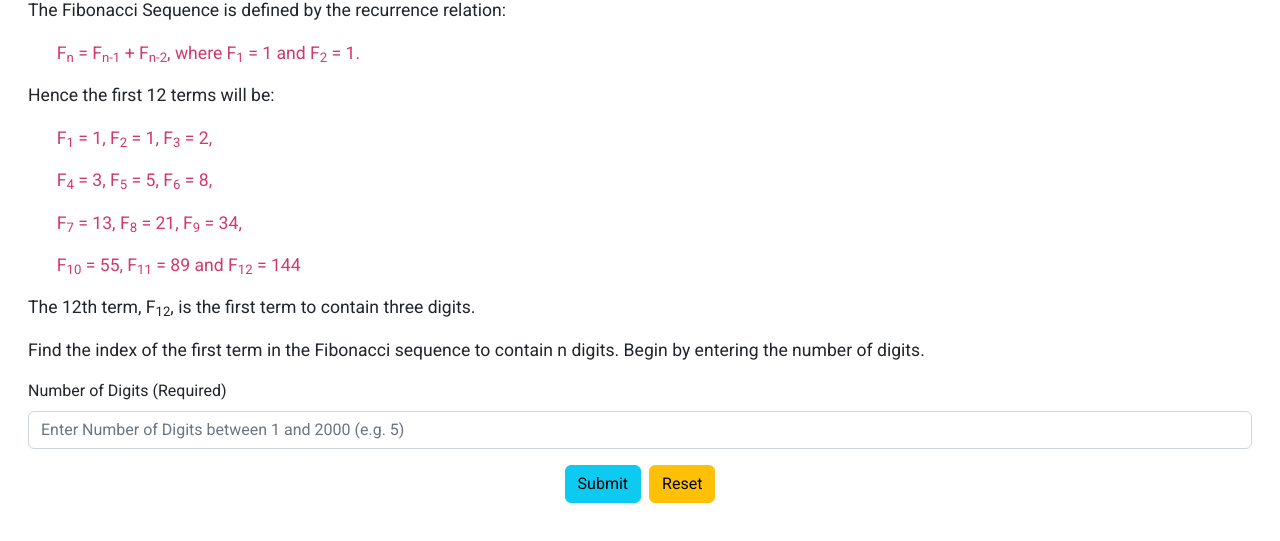
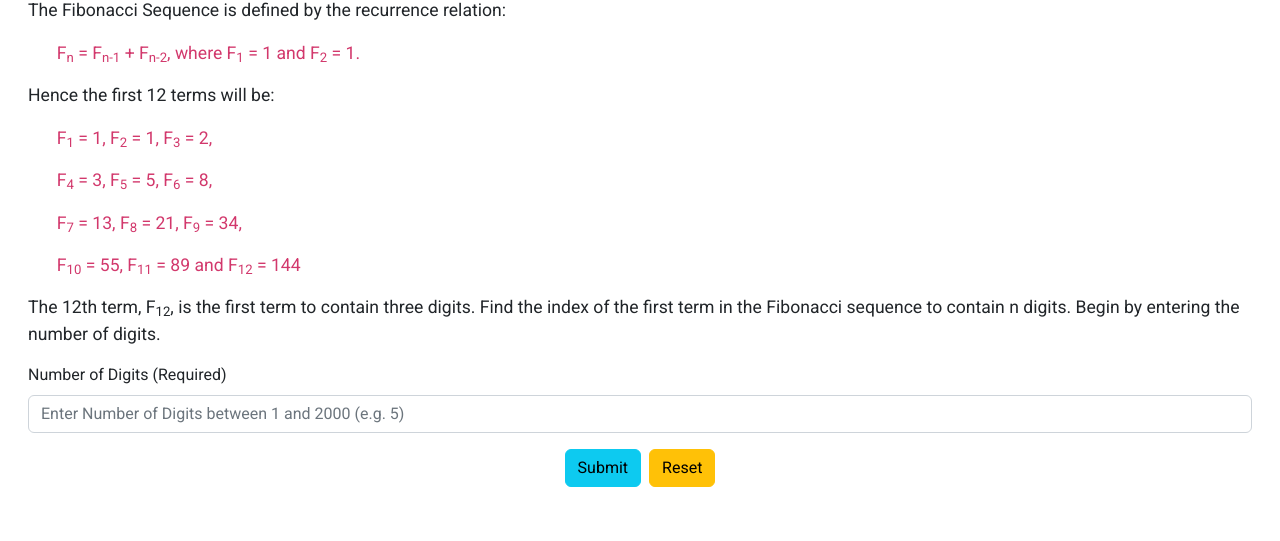
Before and after one commit to derektypist/project-euler-025, a plain HTML site: page index.html in a window 1280 px wide. Shown: the part 121-662 px from the top of the page. Drawn offline with nearby package versions, Linux system fonts and the light colour scheme.

Commit message:
Updated index.html

```diff
--- a/index.html
+++ b/index.html
@@ -25,8 +25,7 @@
         <p><span class="terms">F<sub>4</sub> = 3, F<sub>5</sub> = 5, F<sub>6</sub> = 8,</span></p>
         <p><span class="terms">F<sub>7</sub> = 13, F<sub>8</sub> = 21, F<sub>9</sub> = 34,</span></p>
         <p><span class="terms">F<sub>10</sub> = 55, F<sub>11</sub> = 89 and F<sub>12</sub> = 144</span></p>
-        <p>The 12th term, F<sub>12</sub>, is the first term to contain three digits.</p>
-        <p>Find the index of the first term in the Fibonacci sequence to contain n digits.  Begin by entering the number of digits.</p>
+        <p>The 12th term, F<sub>12</sub>, is the first term to contain three digits.  Find the index of the first term in the Fibonacci sequence to contain n digits.  Begin by entering the number of digits.</p>
     </section>
 
     <!-- Set Up Form -->
```
